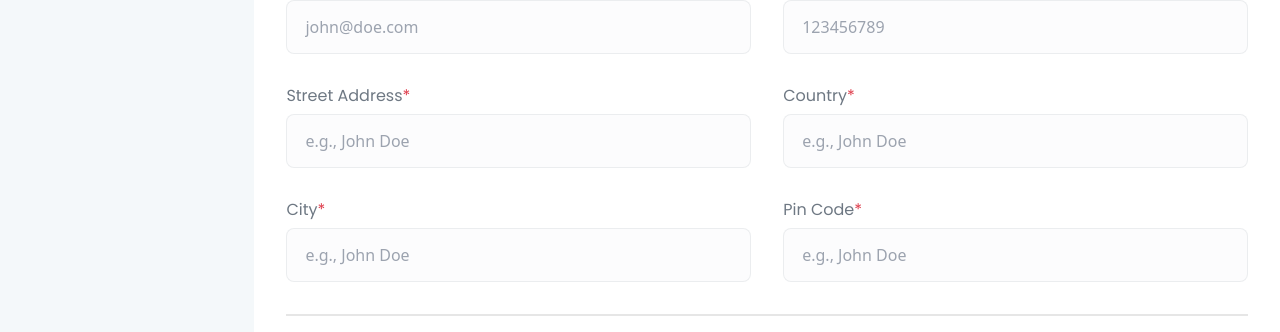
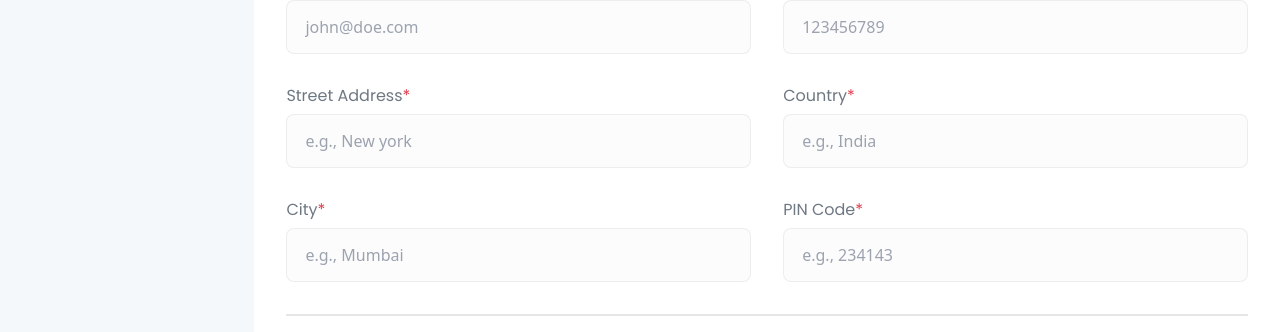
Before and after one commit to rahulsd380/Student-Tiffin-Client, a React (Vite) app: page /setting/profile in a window 1280 px wide. Shown: the part 384-716 px from the top of the page. Built offline with nearby package versions, Linux system fonts and the light colour scheme; no server answers.

Commit message:
Added update profile functionality

```diff
--- a/src/components/Shared/Input/Input2.tsx
+++ b/src/components/Shared/Input/Input2.tsx
@@ -9,6 +9,7 @@ interface TextInputProps {
   type?: string;
   register: UseFormRegister<any>;
   error?: FieldError;
+  defaultValue? :any
 }
 
 const Input2: React.FC<TextInputProps> = ({
@@ -19,6 +20,7 @@ const Input2: React.FC<TextInputProps> = ({
   type = "text",
   register,
   error,
+  defaultValue,
 }) => {
   return (
     <div className="flex flex-col gap-2">
@@ -29,6 +31,7 @@ const Input2: React.FC<TextInputProps> = ({
       <input
         type={type}
         id={name}
+        defaultValue={defaultValue}
         className={`bg-[#6e788305] px-[18px] py-[14px] rounded-lg border ${
           error ? "border-[#DE3C4B]" : "border-[#6e78831f]"
         } focus:outline-none`}
--- a/src/components/Shared/Navbar/Dropdown.tsx
+++ b/src/components/Shared/Navbar/Dropdown.tsx
@@ -1,8 +1,10 @@
 import { useEffect, useRef, useState } from "react";
-import { Link, useLocation } from "react-router-dom";
+import { Link, useLocation, useNavigate } from "react-router-dom";
 import { ICONS } from "../../../assets";
 import { navigationLinks } from "../../SettingNavigationBar/navigationLinks";
-
+import { toast } from "sonner";
+import { useDispatch } from "react-redux";
+import { logout } from "../../../redux/Features/Auth/authSlice";
 
 const Dropdown = () => {
   const location = useLocation();
@@ -20,6 +22,27 @@ const Dropdown = () => {
     document.addEventListener("mousedown", close);
     return () => document.removeEventListener("mousedown", close);
   }, []);
+
+  const dispatch = useDispatch();
+  const navigate = useNavigate();
+
+  const handleLogout = async () => {
+    try {
+      const response = await fetch(
+        "https://blogbackend-theta.vercel.app/api/v1/admin/logout"
+      );
+
+      if (response.ok) {
+        dispatch(logout());
+        toast.success("Logged out successfully.");
+        navigate("/");
+      } else {
+        throw new Error("Logout failed");
+      }
+    } catch (err) {
+      toast.error("Failed to log out. Please try again.");
+    }
+  };
   return (
     <div className="relative">
       <img
@@ -39,14 +62,16 @@ const Dropdown = () => {
         }`}
       >
         <div className="flex flex-col gap-1">
-                {navigationLinks.map((item, idx:number) => (
+          {navigationLinks.map((item, idx: number) => (
             <Link
               to={item.path}
               style={{
                 transform: `translateY(${open ? 0 : (idx + 1) * 10}px)`,
               }}
               key={idx}
-                    className={`${location.pathname === item.path ? "bg-[#F9F9F9]" : "bg-white"} p-[10px] leading-5 text-[#424B54] transition-all duration-300 flex items-center gap-[6px] rounded-lg`}
+              className={`${
+                location.pathname === item.path ? "bg-[#F9F9F9]" : "bg-white"
+              } p-[10px] leading-5 text-[#424B54] transition-all duration-300 flex items-center gap-[6px] rounded-lg`}
             >
               <img src={item.icon} alt="" className="size-5" />
               {item.label}
@@ -59,6 +84,7 @@ const Dropdown = () => {
 
         {/* Sign Out button with animation */}
         <button
+          onClick={handleLogout}
           className={`p-[10px] leading-5 text-[#49515D] mt-2 transition-all duration-300 ${
             open ? "translate-y-0 opacity-100" : "translate-y-2 opacity-0"
           }`}
--- a/src/pages/Profile/Profile.tsx
+++ b/src/pages/Profile/Profile.tsx
@@ -1,107 +1,158 @@
-import { FormProvider, useForm } from "react-hook-form";
-import Input from "../../components/Shared/Input/Input";
+import { useEffect } from "react";
+import { useForm } from "react-hook-form";
+import Input2 from "../../components/Shared/Input/Input2";
+import {
+  useGetMeQuery,
+  useUpdateProfileMutation,
+} from "../../redux/Features/Auth/authApi";
+import { toast } from "sonner";
+
+type TFormValues = {
+  firstName: string;
+  lastName: string;
+  email: string;
+  phone: string;
+  street: string;
+  city: string;
+  pin: string;
+  country: string;
+};
 
 const Profile = () => {
-  const methods = useForm({
-    defaultValues: {
-      fullName: "",
-      email: "",
-      mobileNumber: "",
-      message: "",
+  const [updateProfile, { isLoading }] = useUpdateProfileMutation();
+  const { data } = useGetMeQuery({});
+  console.log(data);
+
+  const {
+    register,
+    handleSubmit,
+    formState: { errors },
+    setValue, // Use setValue to programmatically set form values
+  } = useForm<TFormValues>();
+
+  // Set default values once data is fetched
+  useEffect(() => {
+    if (data?.data) {
+      setValue("firstName", data.data.firstName || "");
+      setValue("lastName", data.data.lastName || "");
+      setValue("email", data.data.email || "");
+      setValue("phone", data.data.phone || "");
+      setValue("street", data.data.address.street || "");
+      setValue("city", data.data.address.city || "");
+      setValue("pin", data.data.address.pin || "");
+      setValue("country", data.data.address.country || "");
+    }
+  }, [data, setValue]);
+
+  const handleUpdateProfile = async (formData: TFormValues) => {
+    const profileData = {
+      firstName: formData.firstName,
+      lastName: formData.lastName,
+      email: formData.email,
+      phone: formData.phone,
+      address: {
+        street: formData.street,
+        city: formData.city,
+        pin: formData.pin,
+        country: formData.country,
       },
-  });
-  const {
-    handleSubmit,
-    // register,
-    // formState: { errors },
-  } = methods;
+    };
 
-  const handleUpdateProfile = () => {
-    console.log("object");
+    try {
+      await updateProfile(profileData).unwrap();
+      toast.success("Profile updated successfully!");
+    } catch (err) {
+      toast.error("Error updating profile. Please try again.");
     }
+  };
+
   return (
     <div className="mt-8">
-      <FormProvider {...methods}>
-        <form onSubmit={handleSubmit(handleUpdateProfile)} className="flex flex-col gap-5 md:gap-8">
+      <form
+        onSubmit={handleSubmit(handleUpdateProfile)}
+        className="flex flex-col gap-5 md:gap-8"
+      >
         <div className="grid grid-cols-1 md:grid-cols-2 gap-5 md:gap-8">
-        <Input
+          <Input2
             label="First Name"
-          name="from_name"
+            name="firstName"
             placeholder="e.g., John Doe"
-          validation={{
-            required: "First Name is required",
-          }}
+            validation={{ required: "Enter your first name" }}
+            register={register}
+            error={errors.firstName}
           />
-        <Input
+          <Input2
             label="Last Name"
-          name="from_name"
+            name="lastName"
             placeholder="e.g., John Doe"
-          validation={{
-            required: "Last Name is required",
-          }}
+            validation={{ required: "Enter your last name" }}
+            register={register}
+            error={errors.lastName}
           />
-        <Input
+          <Input2
             label="Email ID"
             name="email"
             placeholder="john@doe.com"
-          validation={{
-            required: "Email ID is required",
-          }}
+            validation={{ required: "Enter your email" }}
+            register={register}
+            error={errors.email}
           />
-        <Input
+          <Input2
             label="Mobile Number"
-          name="mobileNumber"
+            name="phone"
             placeholder="123456789"
-          validation={{
-            required: "Mobile Number is required",
-          }}
+            validation={{ required: "Enter your mobile number" }}
+            register={register}
+            error={errors.phone}
           />
-        <Input
+          <Input2
             label="Street Address"
-          name="address"
-          placeholder="e.g., John Doe"
-          validation={{
-            required: "Street Address is required",
-          }}
+            name="street"
+            placeholder="e.g., New york"
+            validation={{ required: "Street address is required" }}
+            register={register}
+            error={errors.street}
           />
-        <Input
+          <Input2
             label="Country"
             name="country"
-          placeholder="e.g., John Doe"
-          validation={{
-            required: "Country is required",
-          }}
+            placeholder="e.g., India"
+            validation={{ required: "Enter your country name" }}
+            register={register}
+            error={errors.country}
           />
-        <Input
+          <Input2
             label="City"
             name="city"
-          placeholder="e.g., John Doe"
-          validation={{
-            required: "City is required",
-          }}
+            placeholder="e.g., Mumbai"
+            validation={{ required: "Enter your city name" }}
+            register={register}
+            error={errors.city}
           />
-        <Input
-          label="Pin Code"
+          <Input2
+            label="PIN Code"
             name="pin"
-          placeholder="e.g., John Doe"
-          validation={{
-            required: "Pin Code is required",
-          }}
+            placeholder="e.g., 234143"
+            validation={{ required: "Enter your area pin code" }}
+            register={register}
+            error={errors.pin}
           />
         </div>
 
-        <hr className="border-b border-[#E6E6E6]"/>
+        <hr className="border-b border-[#E6E6E6]" />
 
         <div className="flex items-center gap-[14px] justify-end">
           <button className="bg-[#8D9095] text-white font-Poppins font-medium leading-5 px-5 py-3 rounded-xl">
             Cancel
           </button>
-            <button className="bg-[#DE3C4B] text-white font-Poppins font-medium leading-5 px-5 py-3 rounded-xl">
-                Save
+          <button
+            type="submit"
+            className="bg-[#DE3C4B] text-white font-Poppins font-medium leading-5 px-5 py-3 rounded-xl"
+          >
+            {isLoading ? "Updating Profile..." : "Save"}
           </button>
         </div>
       </form>
-      </FormProvider>
     </div>
   );
 };
```
Lines whose indentation alone changed are shown as unchanged.
